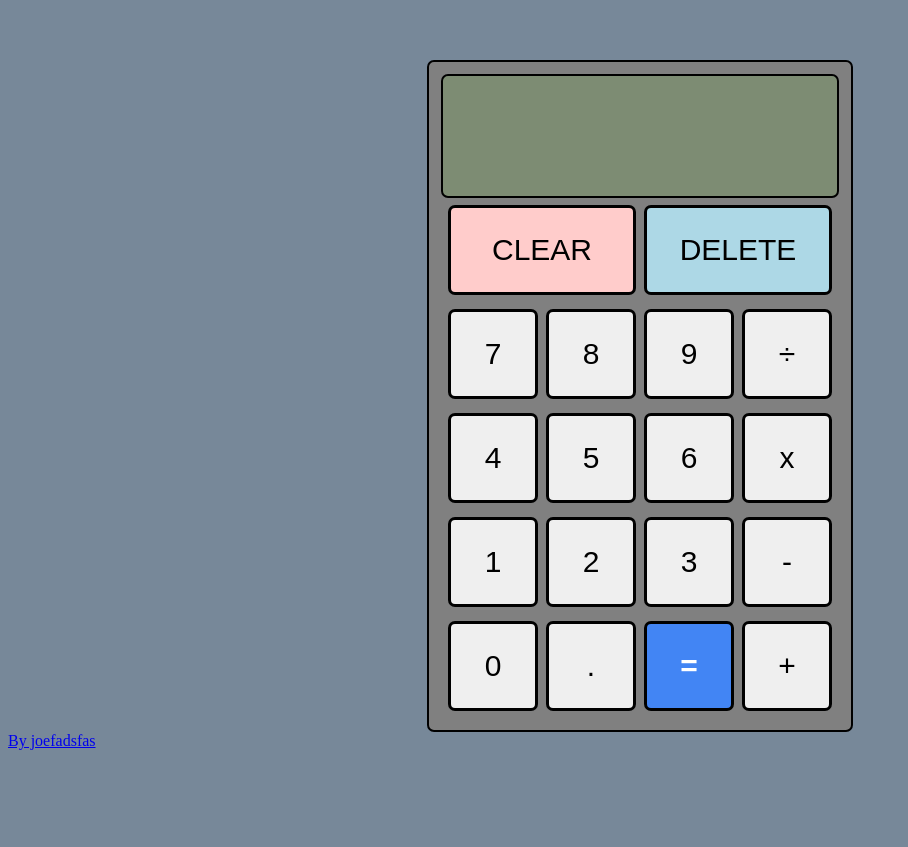
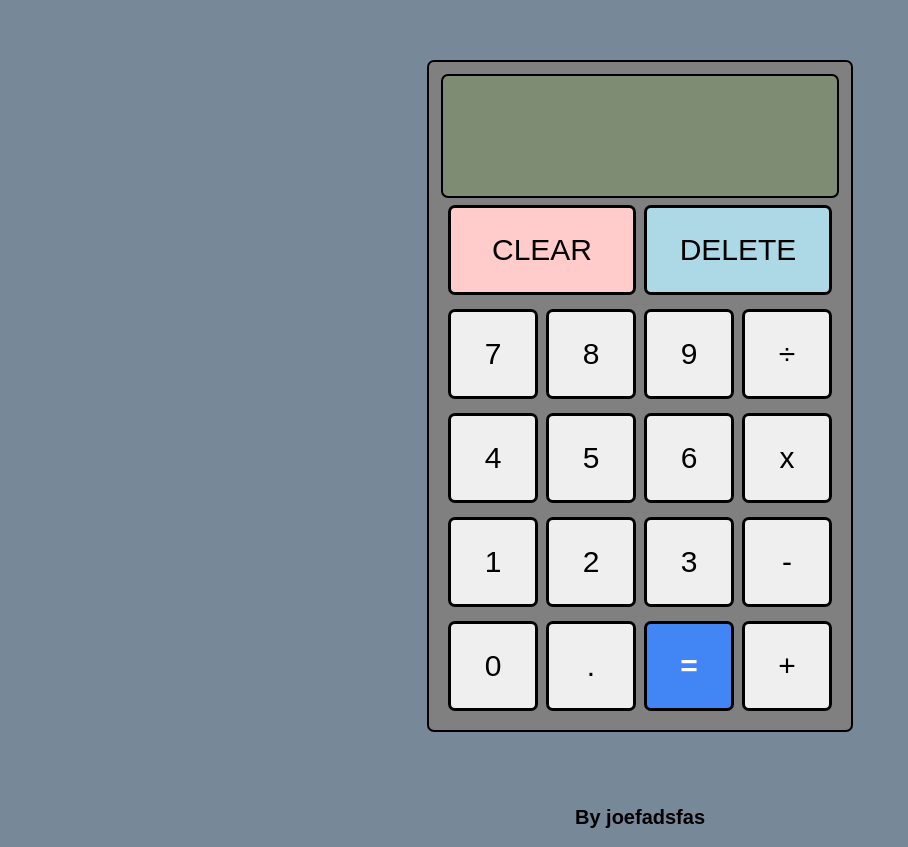
Before and after one commit to joefadsfas/Calculator, a plain HTML site: page index.html in a window 1280 px wide. Shown: the whole page, without its empty margins (0-908 px from the left). Before the commit the page ends 800 px from the top, so only its background shows below. Drawn offline with Linux system fonts and the light colour scheme.

Commit message:
Styles for Footer

```diff
--- a/style.css
+++ b/style.css
@@ -1,5 +1,20 @@
 body {
     background-color: lightslategray;
+}
+
+a, a:hover, a:focus, a:active {
+    text-decoration: none;
+    color: inherit;
+    font-family: Arial;
+    font-weight: bold;
+}
+
+
+.footer {
+    text-align: center;
+    padding: 10px;
+    font-size: 20px;
+    margin-top: 64px;
 }
 
 .main {
```
